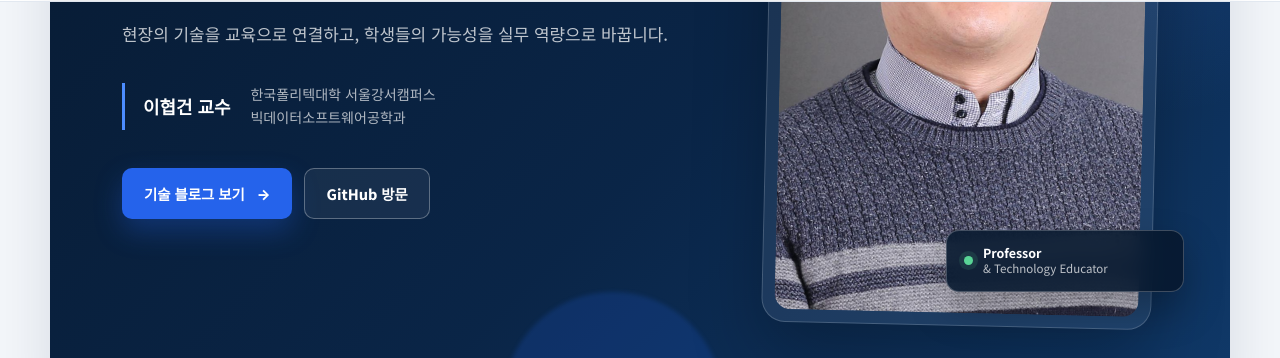
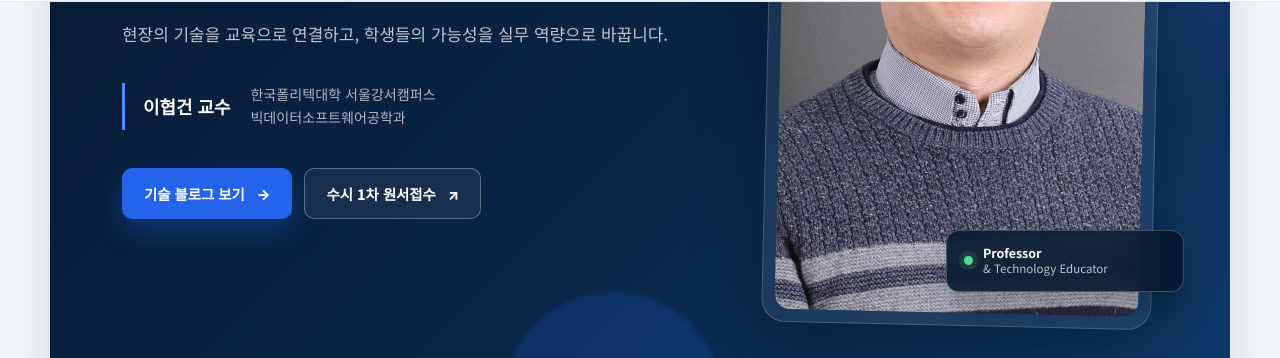
Before and after one commit to Hyeopgeon-Lee/hyeopgeon-Lee.github.io, a Jekyll site: the page built from index.md, in a window 1280 px wide and 900 px high, scrolled down 410 px. Shown: the part 77-435 px from the top of the window. Built offline with Jekyll 4.4.1, drawn with Linux system fonts in a browser that asks for light colours.

Commit message:
Add first-round admission application link

```diff
--- a/_config.yml
+++ b/_config.yml
@@ -33,6 +33,9 @@ author:
     - label: "졸업생 포트폴리오"
       icon: "fas fa-folder-open"
       url: "https://portfolio.k-bigdata.kr/"
+    - label: "수시 1차 원서접수"
+      icon: "fas fa-file-signature"
+      url: "https://apply.jinhakapply.com/Notice/5041044/A"
     - label: "GitHub"
       icon: "fab fa-github"
       url: "https://github.com/hyeopgeon-lee"
--- a/index.md
+++ b/index.md
@@ -17,7 +17,7 @@ description: "한국폴리텍대학 서울강서캠퍼스 이협건 교수의
 
     <div class="hero-actions">
       <a class="button button--primary" href="{{ '/blog/' | relative_url }}">기술 블로그 보기 <span aria-hidden="true">→</span></a>
-      <a class="button button--secondary" href="https://github.com/hyeopgeon-lee">GitHub 방문</a>
+      <a class="button button--secondary" href="https://apply.jinhakapply.com/Notice/5041044/A" target="_blank" rel="noopener noreferrer">수시 1차 원서접수 <span aria-hidden="true">↗</span></a>
     </div>
   </div>
 
```
Also changed, not shown: README.md.
